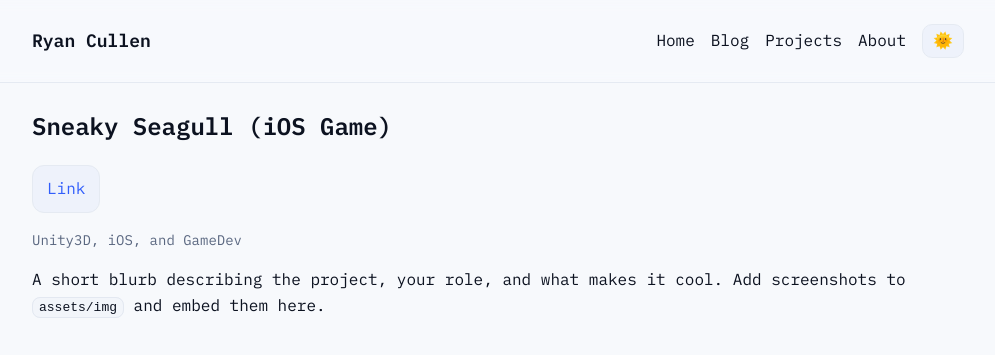
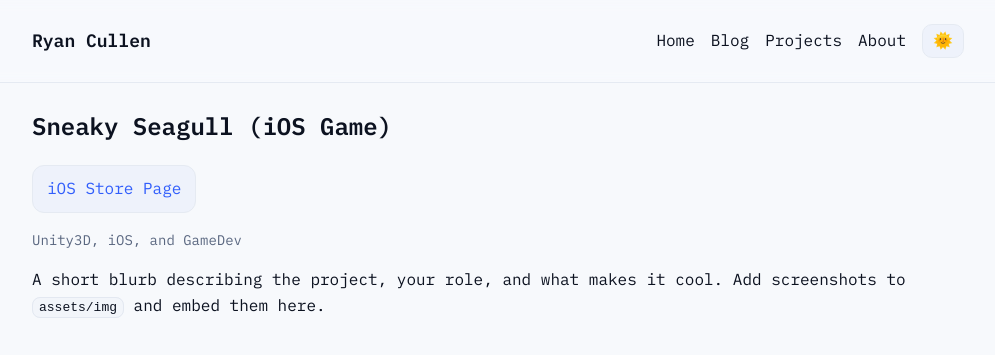
Before and after one commit to ryantcullen/ryantcullen.github.io, a Jekyll site: the page built from _projects/sneaky-seagull.md, in a window 1280 px wide. Shown: the top 355 px of the page, without its empty margins (142-1137 px from the left). Built offline with Jekyll 4.4.1, drawn with Linux system fonts in a browser that asks for light colours.

Commit message:
Changed Button Label

```diff
--- a/_layouts/project.html
+++ b/_layouts/project.html
@@ -5,7 +5,7 @@
   <h1>{{ page.title }}</h1>
   {%- if page.repo -%}<p><a class="btn" href="{{ page.repo }}">GitHub Repo</a></p>{%- endif -%}
   {%- if page.demo -%}<p><a class="btn" href="{{ page.demo }}">Live Demo</a></p>{%- endif -%}
-  {%- if page.link -%}<p><a class="btn" href="{{ page.link }}">Link</a></p>{%- endif -%}
+  {%- if page.link -%}<p><a class="btn" href="{{ page.link }}">iOS Store Page</a></p>{%- endif -%}
   <p class="meta">{{ page.tags | array_to_sentence_string }}</p>
   {{ content }}
 </article>
```
